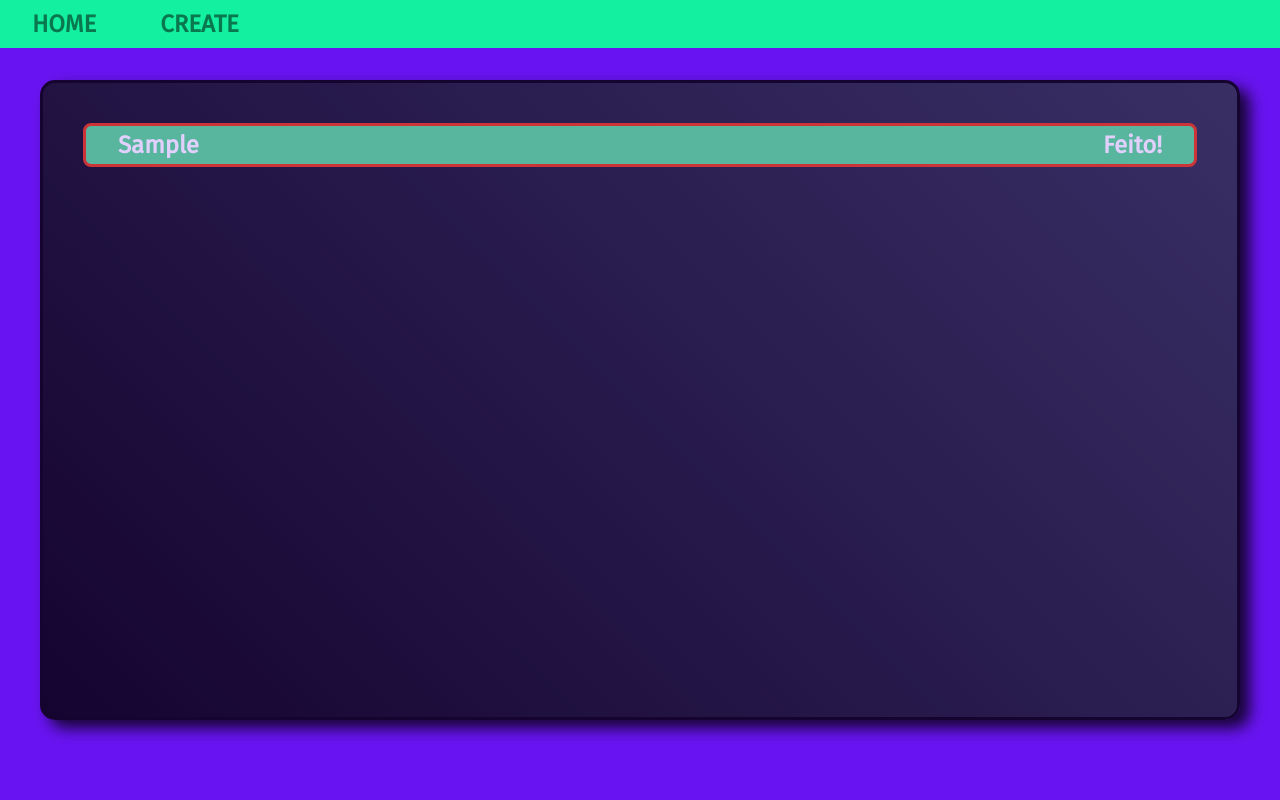
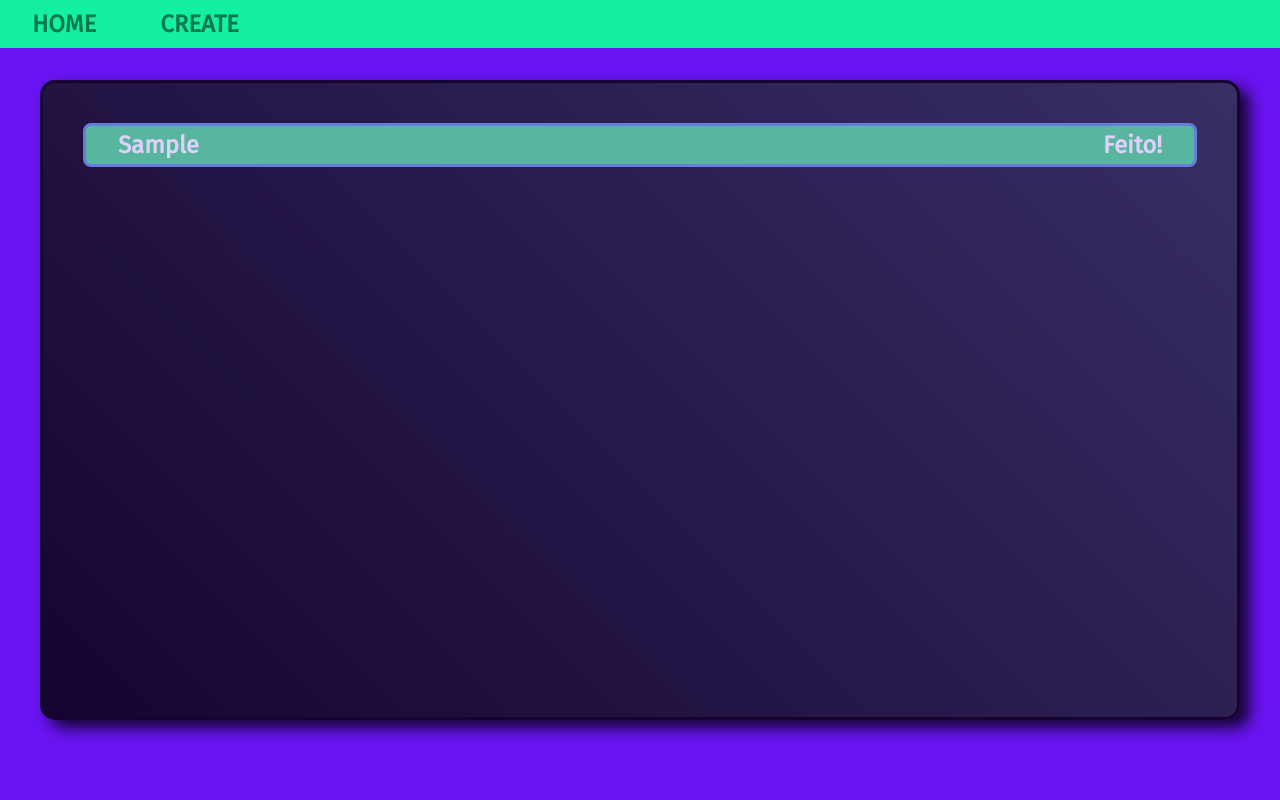
Before and after one commit to darkgx207/Django_ToDoApp, a Django app: page / in a window 1280 px wide. Run offline with Django 4.2, Linux system fonts and the light colour scheme; tables that the repository leaves empty hold one stand-in row (values such as "Sample post").

Commit message:
tasks transformadas em links e melhoria de estilização

```diff
--- a/website/static/website/container.css
+++ b/website/static/website/container.css
@@ -16,7 +16,7 @@
     display: flex;
     justify-content: space-between;
     align-items: center;
-    border: solid rgb(230, 60, 9);
+    border: solid var(--border-color);
 }
 
 .taskblock h2 {
--- a/website/static/website/style.css
+++ b/website/static/website/style.css
@@ -4,6 +4,7 @@
     --font1: 'Fira Sans', sans-serif;
     --font-color: rgb(2, 1, 1);
     --color2 : rgb(104, 19, 241);
+    --border-color :rgb(100, 153, 214);
 
 }
 html {
--- a/website/templates/website/home.html
+++ b/website/templates/website/home.html
@@ -3,6 +3,7 @@
 {% block content %}
 
     {% for i in db %}
+        <a href="">
         <div class="taskblock {%if i.done %} done {% endif %}">
             <h2> {{ i.task }}  </h2>
              <div class="inputblock ">
@@ -15,6 +16,7 @@
                 </h2>
             </div>
         </div>
+    </a>
     {% endfor %}
 
 
```
